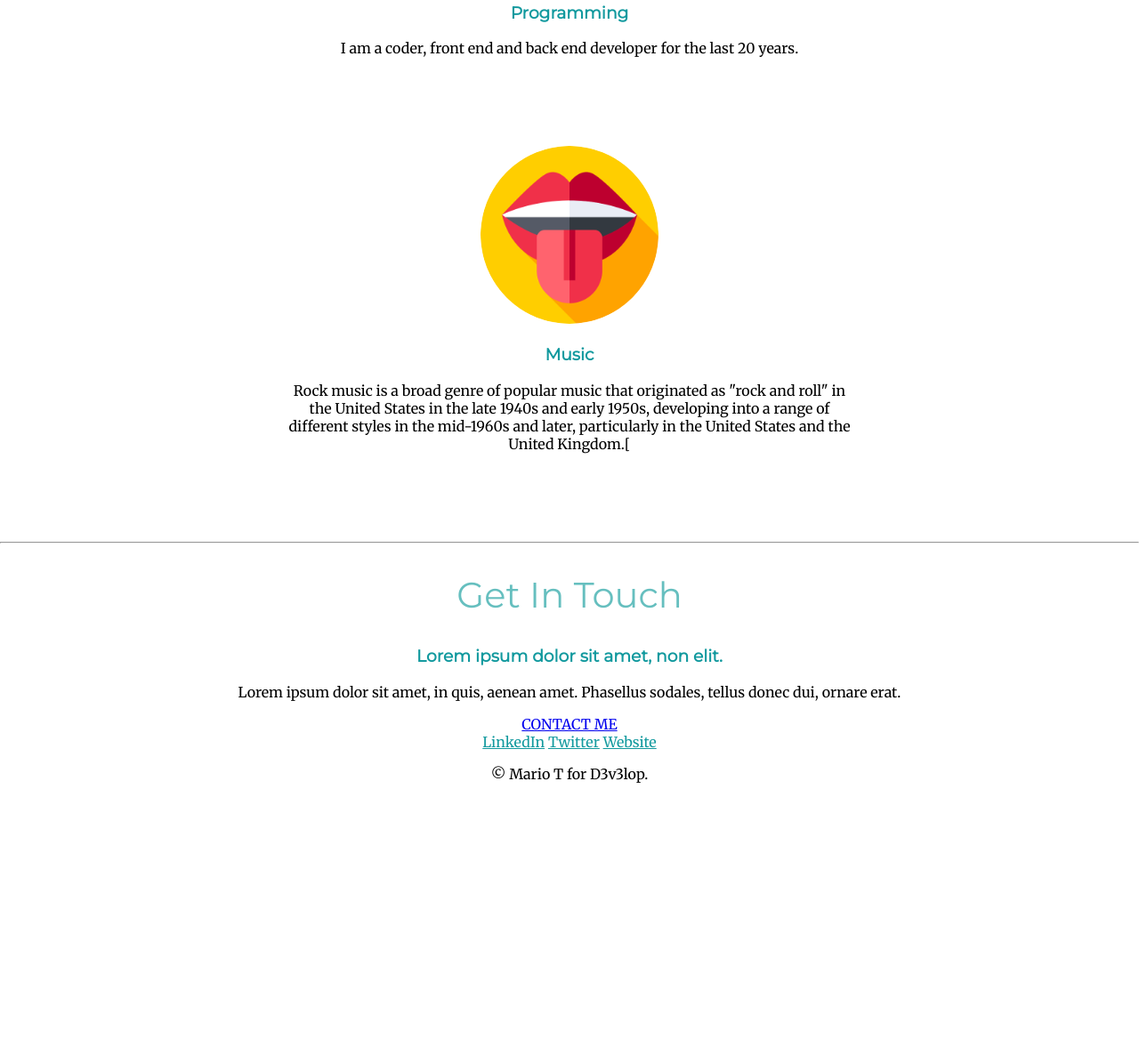
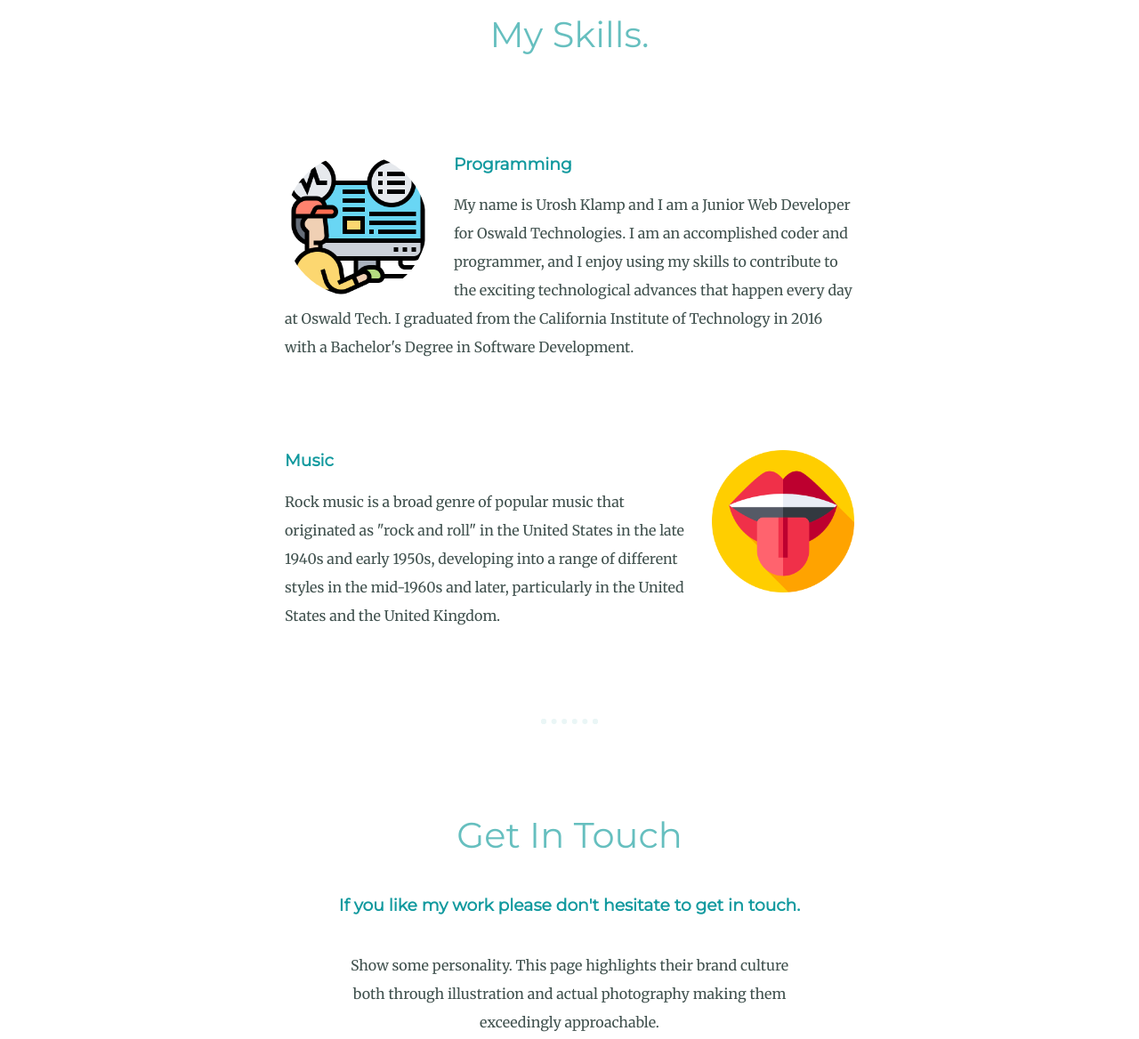
Before and after one commit to marrioturk/cv, a plain HTML site: page CSS_site/index.html in a window 1280 px wide. Shown: the part 1518-2686 px from the top of the page at 89% size. Before the commit the page ends 2414 px from the top, so only its background shows below. Drawn offline with Linux system fonts and the light colour scheme.

Commit message:
Add files via upload

```diff
--- a/CSS_site/css/styles.css
+++ b/CSS_site/css/styles.css
@@ -1,4 +1,5 @@
 body {
+  color: #40514E;
   margin: 0;
   text-align: center;
   font-family: 'Merriweather', serif;
@@ -12,15 +13,38 @@ h1 {
 }
 
 h2 {
+  color: #66BFBF;
   font-family: 'Montserrat', sans-serif;
   font-size: 2.5rem;
   font-weight: normal;
-  color: #66BFBF;
+  padding-bottom: 10px;
 }
 
 h3 {
   font-family: 'Montserrat', sans-serif;
   color: #11999E;
+}
+
+p {
+  line-height: 2;
+}
+
+hr {
+  border: dotted #EAF6F6 6px;
+  border-bottom: none;
+  width: 4%;
+  margin: 100px auto;
+}
+
+a {
+  color: #11999E;
+  font-family: 'Montserrat', sans-serif;
+  margin: 10px 20px;
+  text-decoration: none;
+}
+
+a:hover {
+  color:#EAF6F6;
 }
 
 .top_container {
@@ -29,23 +53,39 @@ h3 {
   padding-top: 100px;
 }
 
+.middle-container {
+  margin: 100px 0;
+}
 
+.bottom-container {
+  background-color: #66BFBF;
+  padding: 50px 0 20px;
+}
+
+.intro {
+  width: 30%;
+  margin: auto;
+}
 
 .pro {
   text-decoration: underline;
+}
+
+.contact-msg {
+  width: 40%;
+  margin: 40px auto 60px;
 }
 
 .top-cloud {
   position: absolute;
   /* right: 300px; */
   right: 20%;
-  top: 50px;
+  top: 40px;
 }
 
 .bottom-cloud {
   position: absolute;
-  /* left:300px; */
-  right: 70%;
+  left: 250px;
   bottom: 300px;
 }
 
@@ -56,21 +96,54 @@ h3 {
 }
 
 .skill-row {
-width: 50%;
-margin: 100px auto 100px auto;
+  width: 50%;
+  margin: 100px auto 100px auto;
+  text-align: left;
 }
 
-.skill-row img{
-  height: 200px;
-  width:200px;
+.code-img {
+  width: 25%;
   border-radius: 50%;
+  float: left;
+  margin-right: 30px;
 }
 
-.music {
-  height: 200px;
-  width: 200px;
+.music-img {
+  width: 25%;
+  float: right;
+  margin-left: 30px;
 }
 
-.footer-link {
-  color: #11999E;
+.btn {
+  background: #11cdd4;
+  background-image: -webkit-linear-gradient(top, #11cdd4, #11999e);
+  background-image: -moz-linear-gradient(top, #11cdd4, #11999e);
+  background-image: -ms-linear-gradient(top, #11cdd4, #11999e);
+  background-image: -o-linear-gradient(top, #11cdd4, #11999e);
+  background-image: linear-gradient(to bottom, #11cdd4, #11999e);
+  -webkit-border-radius: 8;
+  -moz-border-radius: 8;
+  border-radius: 8px;
+  font-family: 'Montserrat', sans-serif;
+  color: #ffffff;
+  font-size: 20px;
+  padding: 10px 20px 10px 20px;
+  text-decoration: none;
+  line-height: 8;
 }
+
+.btn:hover {
+  background: #30e3cb;
+  background-image: -webkit-linear-gradient(top, #30e3cb, #2bc4ad);
+  background-image: -moz-linear-gradient(top, #30e3cb, #2bc4ad);
+  background-image: -ms-linear-gradient(top, #30e3cb, #2bc4ad);
+  background-image: -o-linear-gradient(top, #30e3cb, #2bc4ad);
+  background-image: linear-gradient(to bottom, #30e3cb, #2bc4ad);
+  text-decoration: none;
+}
+
+.copyright {
+  color: #EAF6F6;
+  font-size: 0.75rem;
+  padding: 20px 0;
+}
--- a/CSS_site/index.html
+++ b/CSS_site/index.html
@@ -25,28 +25,32 @@
     <div class="profile">
       <img class="profile-pic" src="images/model.png" alt="">
       <h2>Hello.</h2>
-      <p>Welcome to Learn HTML, the easiest way to learn HTML & CSS online, interactively.</p>
+      <p class="intro">Welcome to Learn HTML, the easiest way to learn HTML & CSS online, interactively.Welcome to Learn HTML,
+        the easiest way to learn HTML & CSS online, interactively.</p>
     </div>
     <hr>
     <div class="skills">
       <h2>My Skills.</h2>
       <div class="skill-row">
-        <img class="skill" src="images/monitoring.png" alt="">
+        <img class="code-img" src="images/monitoring.png" alt="">
         <h3>Programming</h3>
-        <p>I am a coder, front end and back end developer for the last 20 years.</p>
+        <p>My name is Urosh Klamp and I am a Junior Web Developer for Oswald Technologies. I am an accomplished coder and programmer,
+          and I enjoy using my skills to contribute to the exciting technological advances that happen every day at Oswald Tech. I graduated from
+          the California Institute of Technology in 2016 with a Bachelor's Degree in Software Development.</p>
       </div>
       <div class="skill-row">
-        <img class="music" src="images/stones.png" alt="">
+        <img class="music-img" src="images/stones.png" alt="">
         <h3>Music</h3>
         <p>Rock music is a broad genre of popular music that originated as "rock and roll" in the United States in the late 1940s and early 1950s,
-          developing into a range of different styles in the mid-1960s and later, particularly in the United States and the United Kingdom.[</p>
+          developing into a range of different styles in the mid-1960s and later, particularly in the United States and the United Kingdom.</p>
       </div>
     </div>
     <hr>
     <div class="contact-me">
       <h2>Get In Touch</h2>
-      <h3>Lorem ipsum dolor sit amet, non elit.</h3>
-      <p>Lorem ipsum dolor sit amet, in quis, aenean amet. Phasellus sodales, tellus donec dui, ornare erat.</p>
+      <h3>If you like my work please don't hesitate to get in touch.</h3>
+      <p class="contact-msg">Show some personality. This page highlights their brand culture both through
+        illustration and actual photography making them exceedingly approachable.</p>
       <a class="btn" href="mailto:name@email.com">CONTACT ME</a>
     </div>
   </div>
@@ -56,7 +60,7 @@
     <a class="footer-link" href="https://www.linkedin.com/">LinkedIn</a>
     <a class="footer-link" href="https://twitter.com/">Twitter</a>
     <a class="footer-link" href="https://www.appbrewery.co/">Website</a>
-    <p>© Mario T for D3v3lop.</p>
+    <p class="copyright">© 2022 Mario T for D3v3lop.</p>
   </div>
 
 
```
